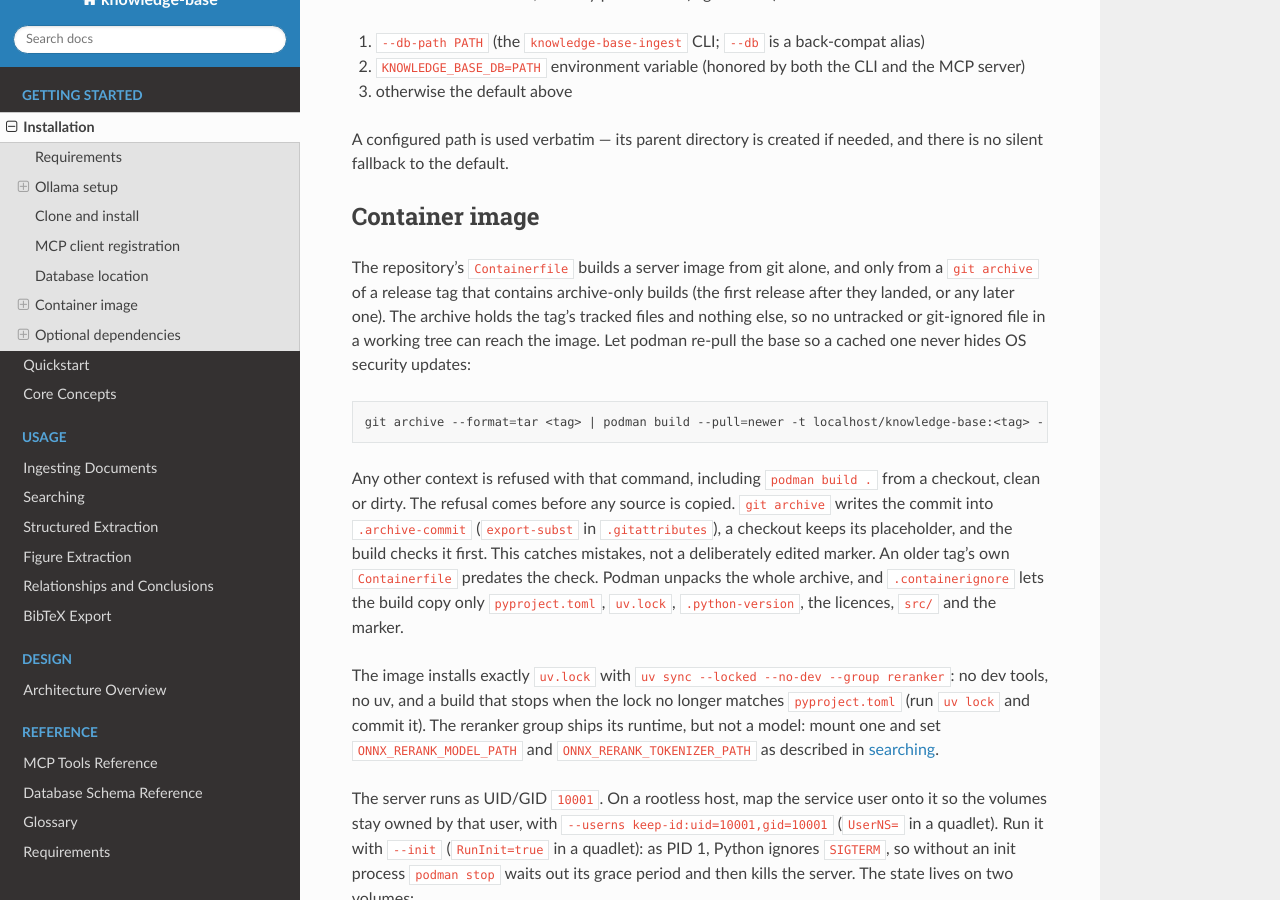
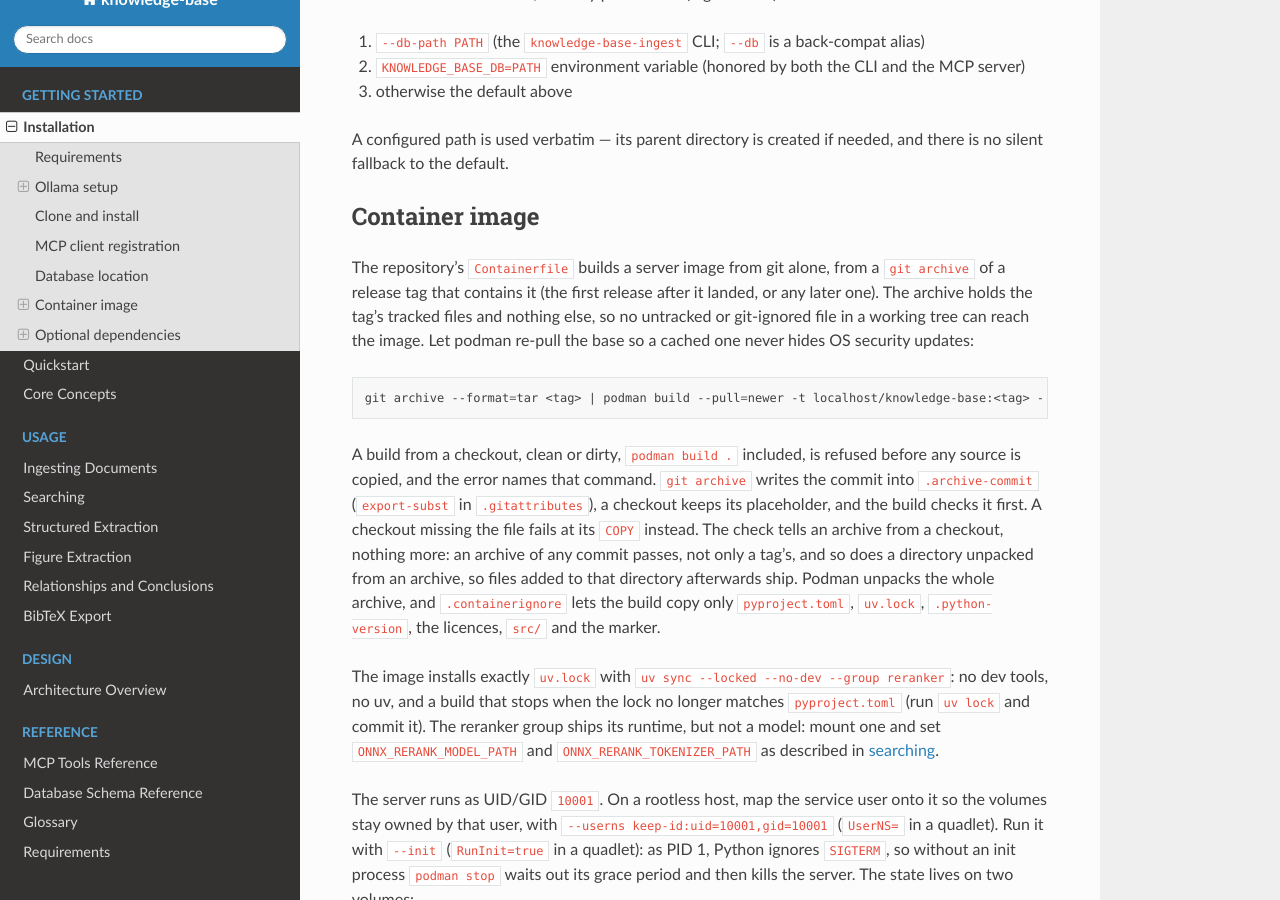
Before and after one commit to dutiona/knowledge-base, a Sphinx documentation site: the page built from docs/getting-started/installation.md, in a window 1280 px wide and 900 px high, scrolled down 2351 px. Built offline with Sphinx 7.4.7 and the Read the Docs theme 3.1.0, drawn with Linux system fonts in a browser that asks for light colours.

Commit message:
docs(install): say what the archive check covers and what it does not
The docs and the Containerfile header claimed every context but a tag's
archive is refused. The check only tells an archive from a checkout. Any
commit's archive passes, and so does a directory unpacked from one. A
checkout without the marker fails at COPY, with podman's own error
rather than the refusal. The docs now say that, and they drop a sentence
about older tags that predate the check, since no tag carries the
Containerfile yet. The refusal message names its real cause, an
unexpanded marker, and no longer says "working tree", because an
archive of a tree id is refused too.

````diff
--- a/docs/getting-started/installation.md
+++ b/docs/getting-started/installation.md
@@ -111,21 +111,22 @@ there is no silent fallback to the default.
 
 ## Container image
 
-The repository's `Containerfile` builds a server image from git alone, and only from a `git archive` of a release tag
-that contains archive-only builds (the first release after they landed, or any later one). The archive holds the tag's
-tracked files and nothing else, so no untracked or git-ignored file in a working tree can reach the image. Let podman
-re-pull the base so a cached one never hides OS security updates:
+The repository's `Containerfile` builds a server image from git alone, from a `git archive` of a release tag that
+contains it (the first release after it landed, or any later one). The archive holds the tag's tracked files and
+nothing else, so no untracked or git-ignored file in a working tree can reach the image. Let podman re-pull the base so
+a cached one never hides OS security updates:
 
 ```bash
 git archive --format=tar <tag> | podman build --pull=newer -t localhost/knowledge-base:<tag> -
 ```
 
-Any other context is refused with that command, including `podman build .` from a checkout, clean or dirty. The
-refusal comes before any source is copied. `git archive` writes the commit into `.archive-commit` (`export-subst` in
-`.gitattributes`), a checkout keeps its placeholder, and the build checks it first. This catches mistakes, not a
-deliberately edited marker. An older tag's own `Containerfile` predates the check. Podman unpacks the whole archive,
-and `.containerignore` lets the build copy only `pyproject.toml`, `uv.lock`, `.python-version`, the licences, `src/`
-and the marker.
+A build from a checkout, clean or dirty, `podman build .` included, is refused before any source is copied, and the
+error names that command. `git archive` writes the commit into `.archive-commit` (`export-subst` in `.gitattributes`),
+a checkout keeps its placeholder, and the build checks it first. A checkout missing the file fails at its `COPY`
+instead. The check tells an archive from a checkout, nothing more: an archive of any commit passes, not only a tag's,
+and so does a directory unpacked from an archive, so files added to that directory afterwards ship. Podman unpacks
+the whole archive, and `.containerignore` lets the build copy only `pyproject.toml`, `uv.lock`, `.python-version`, the
+licences, `src/` and the marker.
 
 The image installs exactly `uv.lock` with `uv sync --locked --no-dev --group reranker`: no dev tools, no uv, and a
 build that stops when the lock no longer matches `pyproject.toml` (run `uv lock` and commit it). The
````
Also changed, not shown: 1 other file.
